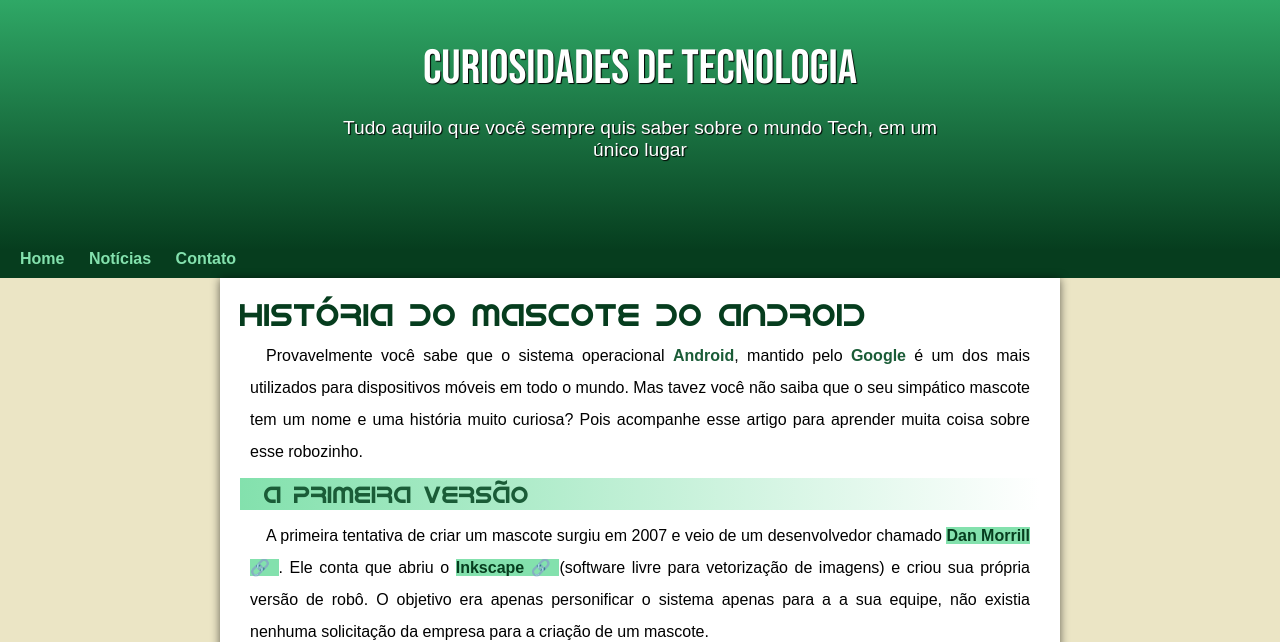
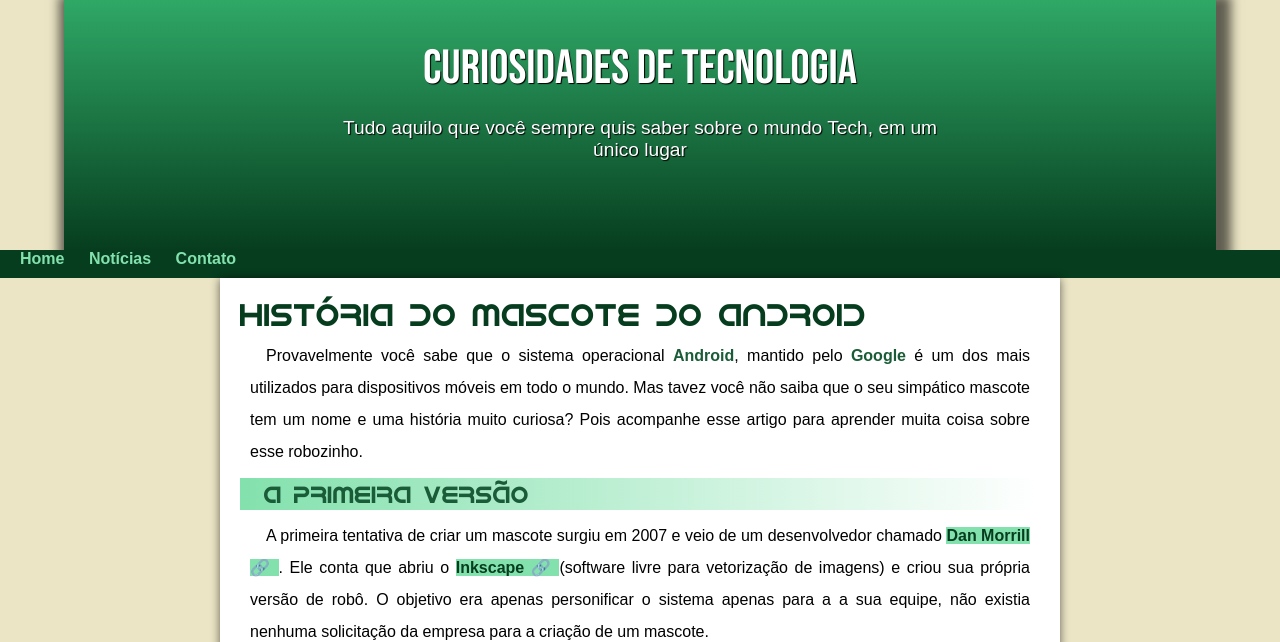
Before and after one commit to lamperge/Primeiro-Projeto, a plain HTML site: page index.html in a window 1280 px wide. Shown: the top 642 px of the page. Drawn offline with Linux system fonts and the light colour scheme.

Commit message:
Revert "Revert "tentativa de sinergia entre main e header""
This reverts commit 3dc397c0fd7678d95a67d4dd16f9b9cc7747816c.

```diff
--- a/style.css
+++ b/style.css
@@ -32,7 +32,8 @@ header {
     margin: auto;
     box-shadow:  5px 5px 10px 10px rgba(0, 0, 0, 0.589);
     min-height: 250px;
-    width: 100%;
+    width: 90%;
+    min-width: 360px;
 }
 
 header > h1 {
```
